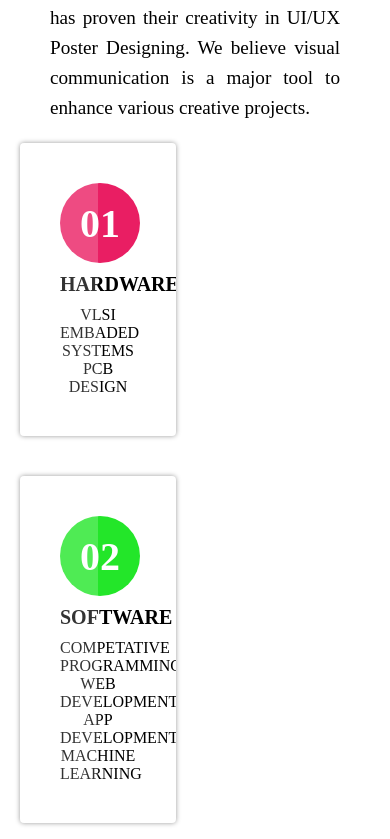
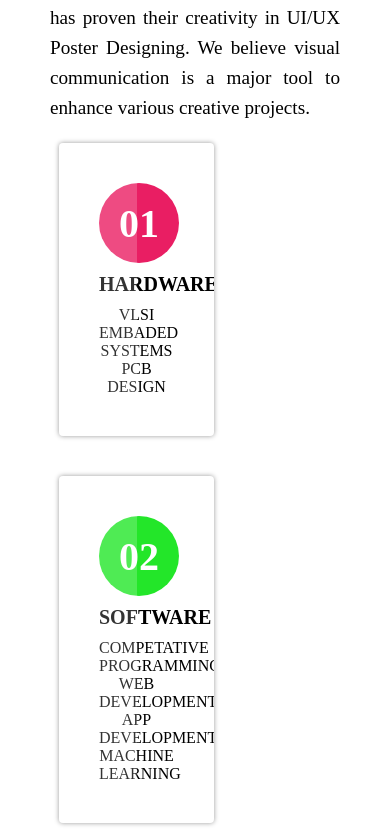
Before and after one commit to Rupali-1/spectrum-in.github.io, a plain HTML site: page index.html in a window 390 px wide. Shown: the part 2885-3724 px from the top of the page. Drawn offline with nearby package versions, Linux system fonts and the light colour scheme.

Commit message:
box style change

```diff
--- a/style1.css
+++ b/style1.css
@@ -260,9 +260,10 @@ a.active,a:hover{
     padding: 0;
 }
 @media screen and (max-width:1000px){
-    .container .box{
-        width: 40%;
+    .container{
+        width: 60%;
         position: center;
+        padding-left: 10%;
     }
 }
 
```
